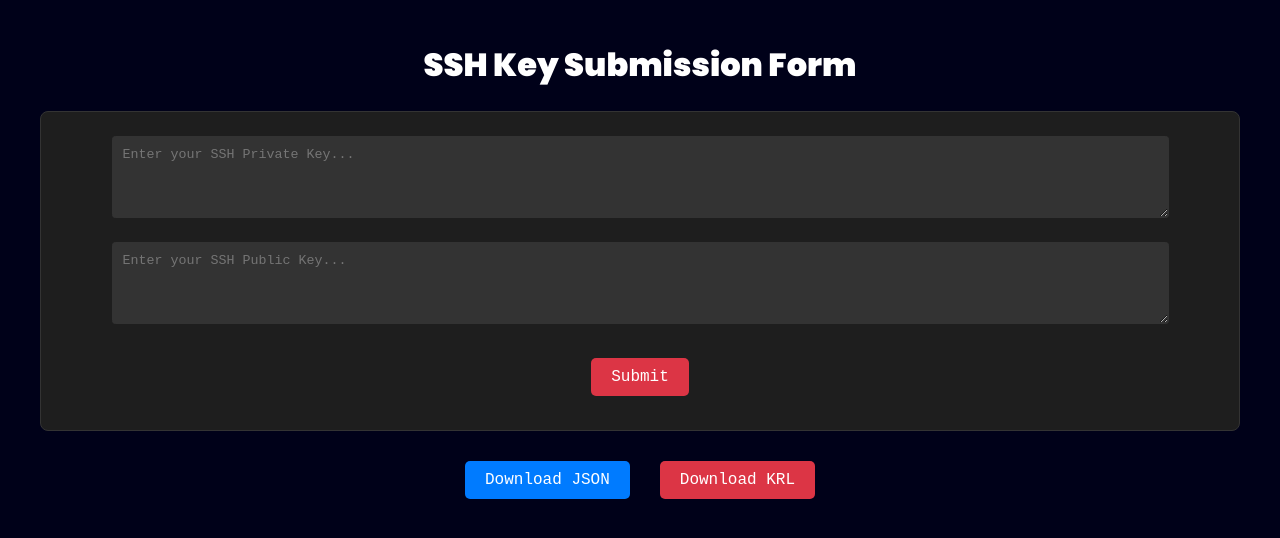
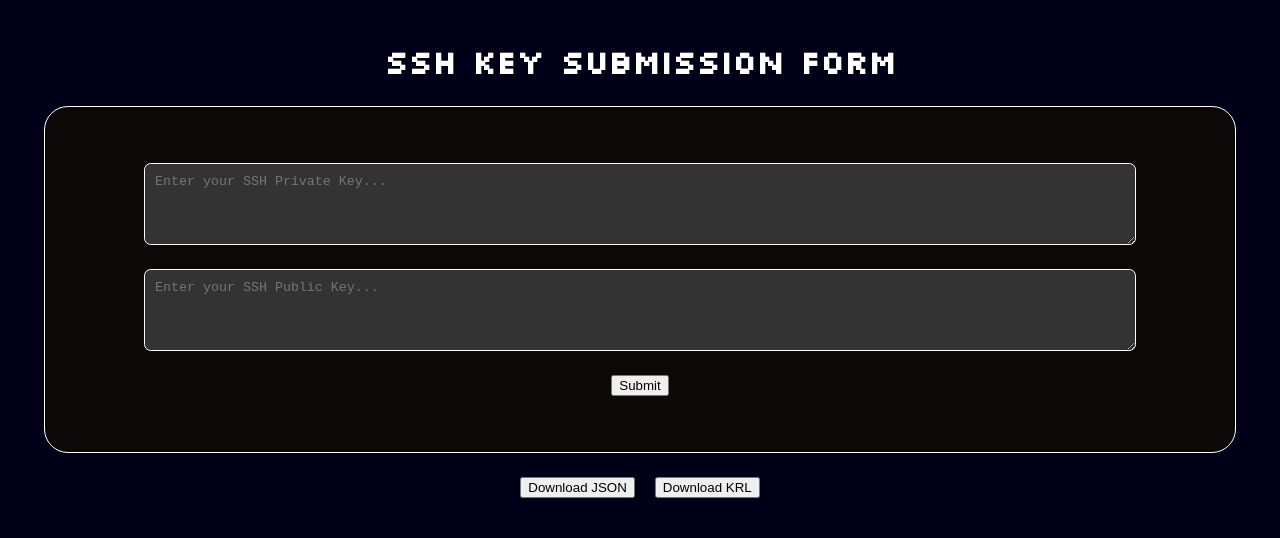
Before and after one commit to K1zum1/SSH-Key-Aggregator, a React (Create React App) app in the folder ssh-key-submission/: page / in a window 1280 px wide. Shown: the top 538 px of the page. Built offline with nearby package versions, Linux system fonts and the light colour scheme; what ldrs would draw is missing.

Commit message:
major css overhaul

```diff
--- a/ssh-key-submission/src/App.css
+++ b/ssh-key-submission/src/App.css
@@ -1,4 +1,6 @@
 
+@import url('https://fonts.googleapis.com/css2?family=Silkscreen&display=swap');
+@import url('https://fonts.googleapis.com/css2?family=Poppins:wght@500;900&display=swap');
 
 body {
   font-family: Arial, sans-serif;
@@ -11,51 +13,41 @@ h1 {
   color: #ffffff;
 }
 
-.SSHKeyForm {
-  margin: 20px auto;
-  padding: 20px;
-  border: 1px solid #ddd;
-  border-radius: 5px;
-  background-color: #fff;
-  box-shadow: 0 2px 4px rgba(0,0,0,0.1);
-  width: 80%;
-  max-width: 600px;
-}
+
 
 .titleText {
   text-align: center;
-  font-family: 'Poppins', sans-serif;
-
-}
-
-button {
-  background-color: #007bff;
-  color: #fff;
-  border: none;
-  padding: 10px 20px;
-  margin: 10px;
-  border-radius: 5px;
-  cursor: pointer;
-  font-size: 16px;
-}
-
-button:hover {
-  background-color: #0056b3;
-}
-
-button:last-child {
-  background-color: #dc3545;
-}
-
-button:last-child:hover {
-  background-color: #c82333;
+  font-family: 'Silkscreen', sans-serif;
 }
 
 .button-container {
   display: flex;
   justify-content: center;
-  gap: 10px;
-  margin-top: 10px;
+  gap: 20px;
+  margin-top: 20px;
+}
+
+.appButton {
+  padding: 10px 20px;
+  text-transform: uppercase;
+  border-radius: 8px;
+  font-size: 17px;
+  font-weight: 500;
+  color: #ffffff80;
+  text-shadow: none;
+  background: transparent;
+  cursor: pointer;
+  box-shadow: transparent;
+  border: 1px solid #ffffff80;
+  transition: 0.5s ease;
+  user-select: none;
+}
+
+.appButton:hover {
+  color: #ffffff;
+  background: #008cff;
+  border: 1px solid #008cff;
+  text-shadow: 0 0 5px #ffffff, 0 0 10px #ffffff, 0 0 20px #ffffff;
 }
 
 .loading-container {
@@ -79,3 +71,18 @@ button:last-child:hover {
   font-size: 24px;
   margin-left: 10px;
 }
+
+.error-message {
+  align-items: center;
+  display: flex;
+  flex-direction: column;
+  font-family: 'Poppins', sans-serif;
+  height: 100%;
+  left: 0;
+  line-height: 1;
+  color: #ddd;
+  text-align: center;
+  text-transform: uppercase;
+  top: 0;
+  width: 100%;
+}
--- a/ssh-key-submission/src/style/SSHKeyForm.css
+++ b/ssh-key-submission/src/style/SSHKeyForm.css
@@ -5,73 +5,85 @@ form {
   flex-direction: column;
   align-items: center;
   gap: 1.5em;
-  margin: 1.25em;
-  padding: 1.5em;
-  background-color: #1e1e1e;
-  border: 1px solid #333;
-  border-radius: 0.5em;
+  margin: 1.5em;
+  padding: 3.5em;
+  background-color: #0c0808;
+  border: 1px solid #ffffff;
+  border-radius: 1.5em;
 }
 
 textarea, select {
   width: 90%;
   padding: 0.75em;
-  border: 1px solid #333;
-  border-radius: 0.25em;
+  border: 1px solid #fffbfb;
+  border-radius: 0.5em;
   font-family: 'Courier New', Courier, monospace;
   color: #ddd;
   background-color: #333;
   resize: vertical;
 }
 
-button, input[type="submit"] {
-  padding: 0.75em 1.5em;
-  background-color: #007bff;
-  color: white;
-  border: none;
-  border-radius: 0.25em;
-  cursor: pointer;
-  transition: background-color 0.2s;
-  font-family: 'Courier New', Courier, monospace;
-}
-
-button:hover, input[type="submit"]:hover {
-  background-color: #0056b3;
-}
-
-select {
-  -webkit-appearance: none;
-  -moz-appearance: none;
-  appearance: none;
-  background-color: #333;
-  color: #ddd;
-}
-
-input[type="submit"] {
-  background-color: #28a745;
-}
-
-input[type="submit"]:hover {
-  background-color: #218838;
-}
-
-label {
-  font-weight: bold;
-  margin-bottom: 0.5em;
-  display: block;
-  color: #ddd;
+.error-placeholder {
+  height: 2em; /* Adjust the height to fit the error message */
+  display: flex;
+  align-items: center;
+  justify-content: center;
 }
 
 .error {
-  align-items: center;
-  display: flex;
-  flex-direction: column;
   font-family: 'Poppins', sans-serif;
-  height: 100%;
-  left: 0;
-  line-height: 1;
   color: #ddd;
   text-align: center;
   text-transform: uppercase;
-  top: 0;
-  width: 100%;
 }
+
+.submitButton {
+  text-decoration: none;
+  position: relative;
+  border: none;
+  font-size: 14px;
+  font-family: inherit;
+  cursor: pointer;
+  color: #fff;
+  font-family: 'Poppins', sans-serif;
+  width: 9em;
+  height: 3em;
+  line-height: 2em;
+  text-align: center;
+  background: linear-gradient(90deg, #03a9f4, #f441a5, #ffeb3b, #03a9f4);
+  background-size: 300%;
+  border-radius: 30px;
+  z-index: 1;
+}
+
+.submitButton:hover {
+  animation: ani 8s linear infinite;
+  border: none;
+}
+
+@keyframes ani {
+  0% {
+    background-position: 0%;
+  }
+  100% {
+    background-position: 400%;
+  }
+}
+
+.submitButton:before {
+  content: "";
+  position: absolute;
+  z-index: -1;
+  background: linear-gradient(90deg, #03a9f4, #f441a5, #d6cf91, #03a9f4);
+  background-size: 400%;
+  border-radius: 35px;
+  transition: 1s;
+}
+
+.submitButton:hover::before {
+  filter: blur(20px);
+}
+
+.submitButton:active {
+  background: linear-gradient(32deg, #03a9f4, #f441a5, #ffeb3b, #03a9f4);
+}
```
